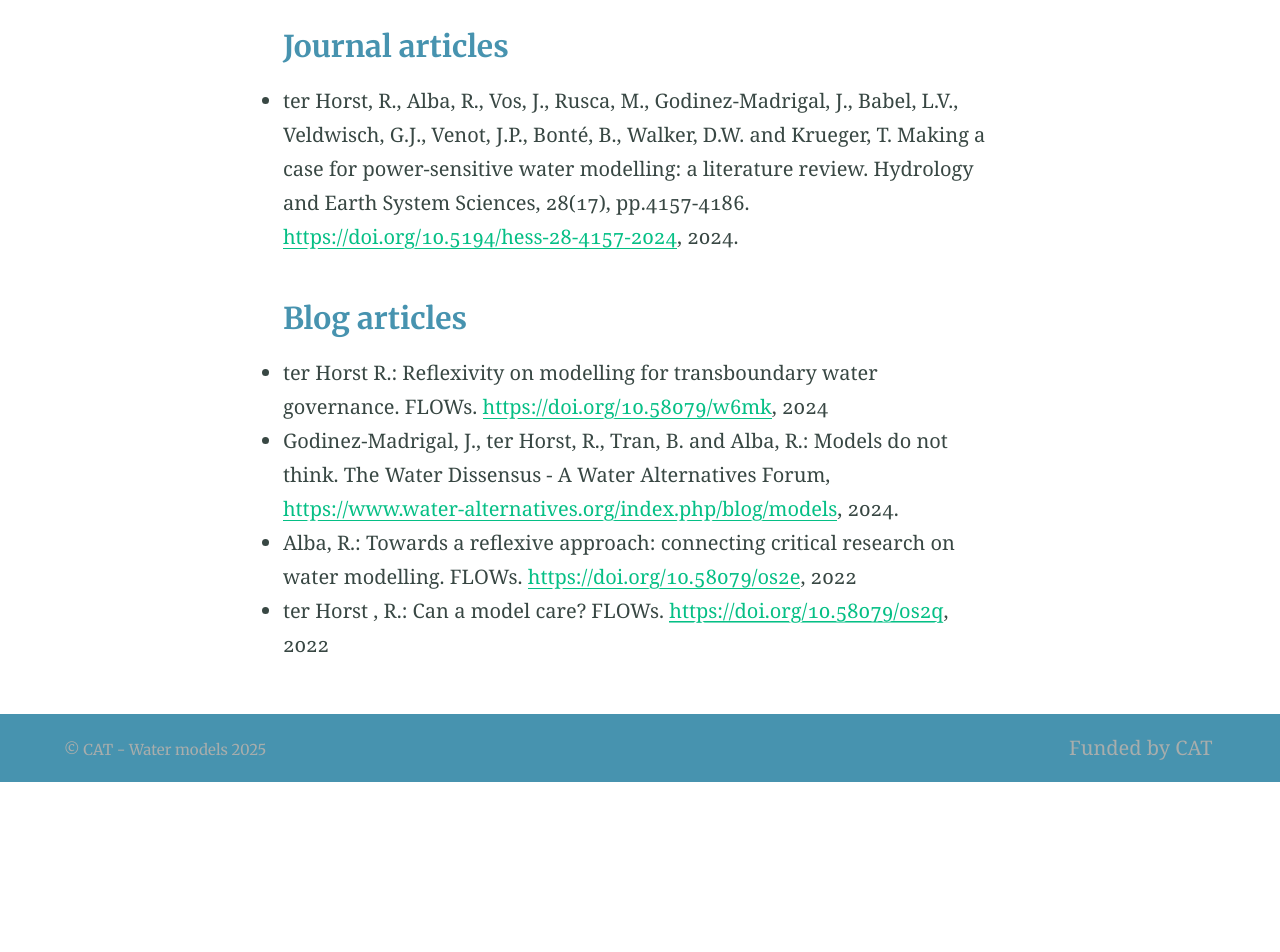
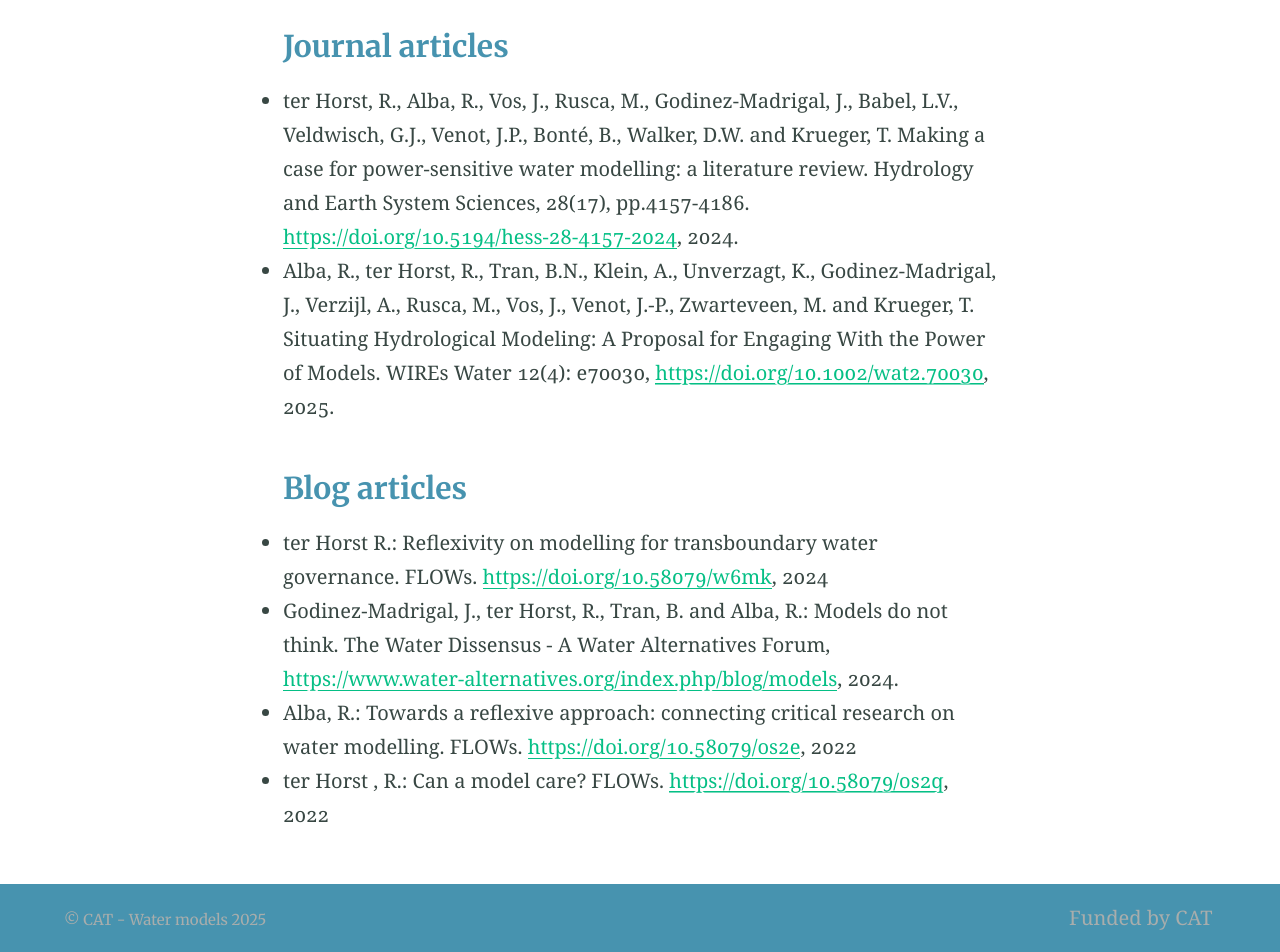
Before and after one commit to cat-water-models/cat-water-models.github.io, a Jekyll site: the page built from featured.md, in a window 1280 px wide. Shown: the part 496-1448 px from the top of the page. Built offline with Jekyll 4.4.1, drawn with Linux system fonts in a browser that asks for light colours; before the commit the page ends 1278 px from its top, so only the background shows below that.

Commit message:
Update featured.md

```diff
--- a/featured.md
+++ b/featured.md
@@ -8,6 +8,8 @@ excerpt: "CAT Water models outputs"
 
 ### Journal articles
 * ter Horst, R., Alba, R., Vos, J., Rusca, M., Godinez-Madrigal, J., Babel, L.V., Veldwisch, G.J., Venot, J.P., Bonté, B., Walker, D.W. and Krueger, T. Making a case for power-sensitive water modelling: a literature review. Hydrology and Earth System Sciences, 28(17), pp.4157-4186. [https://doi.org/10.5194/hess-28-4157-2024](https://doi.org/10.5194/hess-28-4157-2024), 2024.
+* Alba, R., ter Horst, R., Tran, B.N., Klein, A., Unverzagt, K., Godinez-Madrigal, J., Verzijl, A., Rusca, M., Vos, J., Venot, J.-P., Zwarteveen, M. and Krueger, T. Situating Hydrological Modeling: A Proposal for Engaging With the Power of Models. WIREs Water 12(4): e70030, [https://doi.org/10.1002/wat2.70030](https://doi.org/10.1002/wat2.70030), 2025.
+
 
 ### Blog articles
 * ter Horst R.: Reflexivity on modelling for transboundary water governance. FLOWs. [https://doi.org/10.58079/w6mk](https://doi.org/10.58079/w6mk), 2024
```
